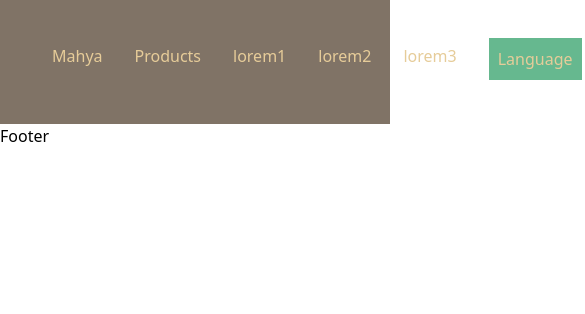
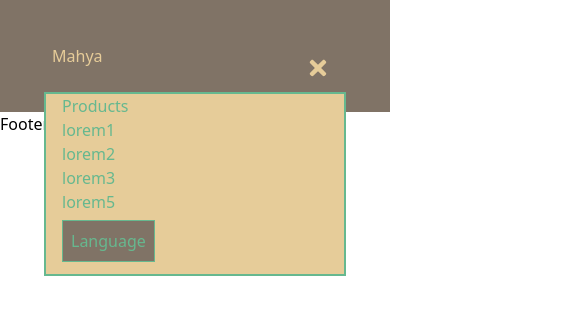
Before and after one commit to Mahyab/productTodo, a React (Vite) app: page / in a window 390 px wide. Shown: the top 314 px of the page, 585 px wide, since content can reach past the window. Built offline with nearby package versions, Linux system fonts and the light colour scheme.

Commit message:
edit: navbar sample responsive

```diff
--- a/src/components/Header/Navbar.tsx
+++ b/src/components/Header/Navbar.tsx
@@ -1,38 +1,43 @@
 
 
  import {FaAlignCenter} from  "react-icons/fa";
+ import { FaTimes } from "react-icons/fa";
  import { IconContext } from "react-icons";
+import { useState } from "react";
  function Navbar() {
+    const [isNavbarExpaned , setIsNavbarExpanded] = useState(false);
+    function handleNavbarOpened() {
+        setIsNavbarExpanded(!isNavbarExpaned);
+    }
     return(
-        <nav className="navigation flex  relative bg-custom_brown text-black">
+        <nav className="navigation flex justify-start items-center relative bg-custom_brown text-black">
             <a className="brand-name  text-black ml-2 no-underline">
                 Mahya
             </a>
-            <button className="hamburget-icon hidden border-0 h-2/5 p-2 rounded-full cursor-pointer absolute top-1/2 right-1/4   hover:text-custom_cerem">
-                <IconContext.Provider value={{className:"hover:text-custom_blue"}}>
-                <FaAlignCenter />
-
+            <button onClick={handleNavbarOpened} className={`hamburget-icon lg:hidden md:block md:top-0 border-0 h-2/5  rounded-full cursor-pointer absolute top-1/2 right-4   hover:text-custom_cerem`}>
+                <IconContext.Provider value={{className:"hover:text-custom_blue text-2xl" }}>
+               {isNavbarExpaned ? <FaAlignCenter />: <FaTimes/>}
                 </IconContext.Provider>
             </button>
-            <div className="nanigation-menu ml-auto">
-
-                <ul className="flex p-0 list-none my-0 mx-4">
+            <div className=" ml-auto">
+                <ul  className={`${isNavbarExpaned ? "opacity-0 invisible cus-navbar-transition" : "opacity-1  visible cus-navbar-transition "} lg:visible  flex-wrap flex lg:flex-row lg:top-auto mx-0 lg:items-center lg:w-auto lg:static lg:bg-custom_brown  p-0 list-none my-0  absolute top-12 left-0 flex-col w-full bg-custom_cerem text-custom_blue border-2 lg:border-0`}>
                 {[
                     ["Products" , "/products"],
                     ["lorem1" , "/lorem1"],
                     ["lorem2" , "/lorem2"],
-                    ["lorem3", "/lorem4"]
+                    ["lorem3", "/lorem4"],
+                    ["lorem5" , "/lorem5"],
+
                 ].map(([title , url]) =>(
-                    <li  className="list-none my-0 mx-4 ">
+                    <li key={title}  className={` list-none my-0 mx-4`}>
                         <a href={url} className="no-underline block w-full">{title}</a>
                     </li>
                 ))}
-                    <li className="list-none my-0 mx-4  ">
-                        <button className="p-2 border-custom_blue border bg-custom_blue hover:bg-custom_brown hover:text-custom_blue hover:border-custom_blue hover:border" style={{marginTop:"-6px"}}>Language</button>
+                    <li className="list-none my-3 lg:my-0 mx-4 ">
+                        <button className="p-2 lg:p-1 border-custom_blue lg:text-custom_cerem   border lg:bg-custom_blue bg-custom_brown hover:bg-custom_brown    hover:text-custom_blue hover:border-custom_blue hover:border" style={{marginTop:"-6px"}}>Language</button>
                     </li>
 
                 </ul>
-
             </div>
 
         </nav>
```
